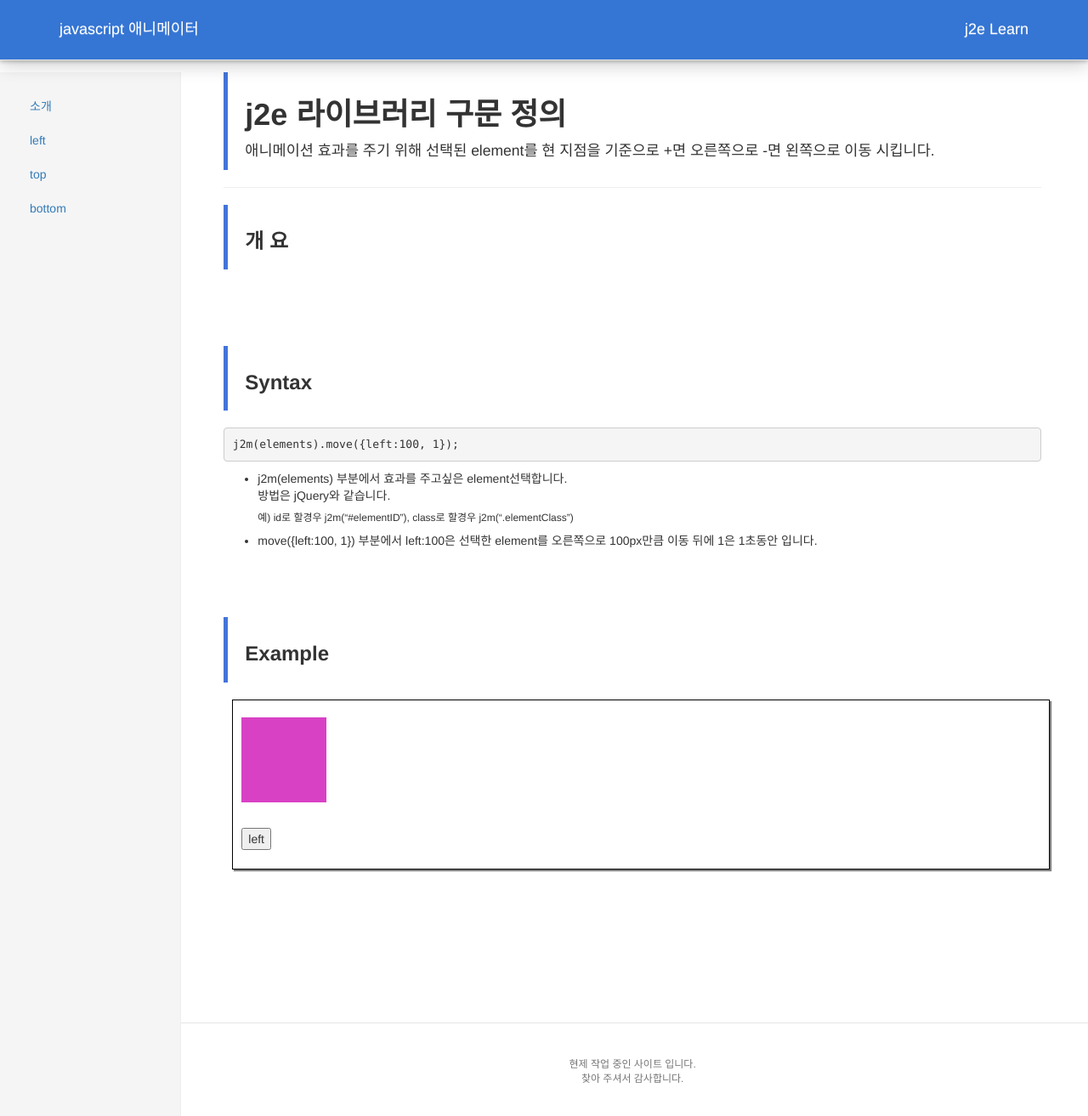
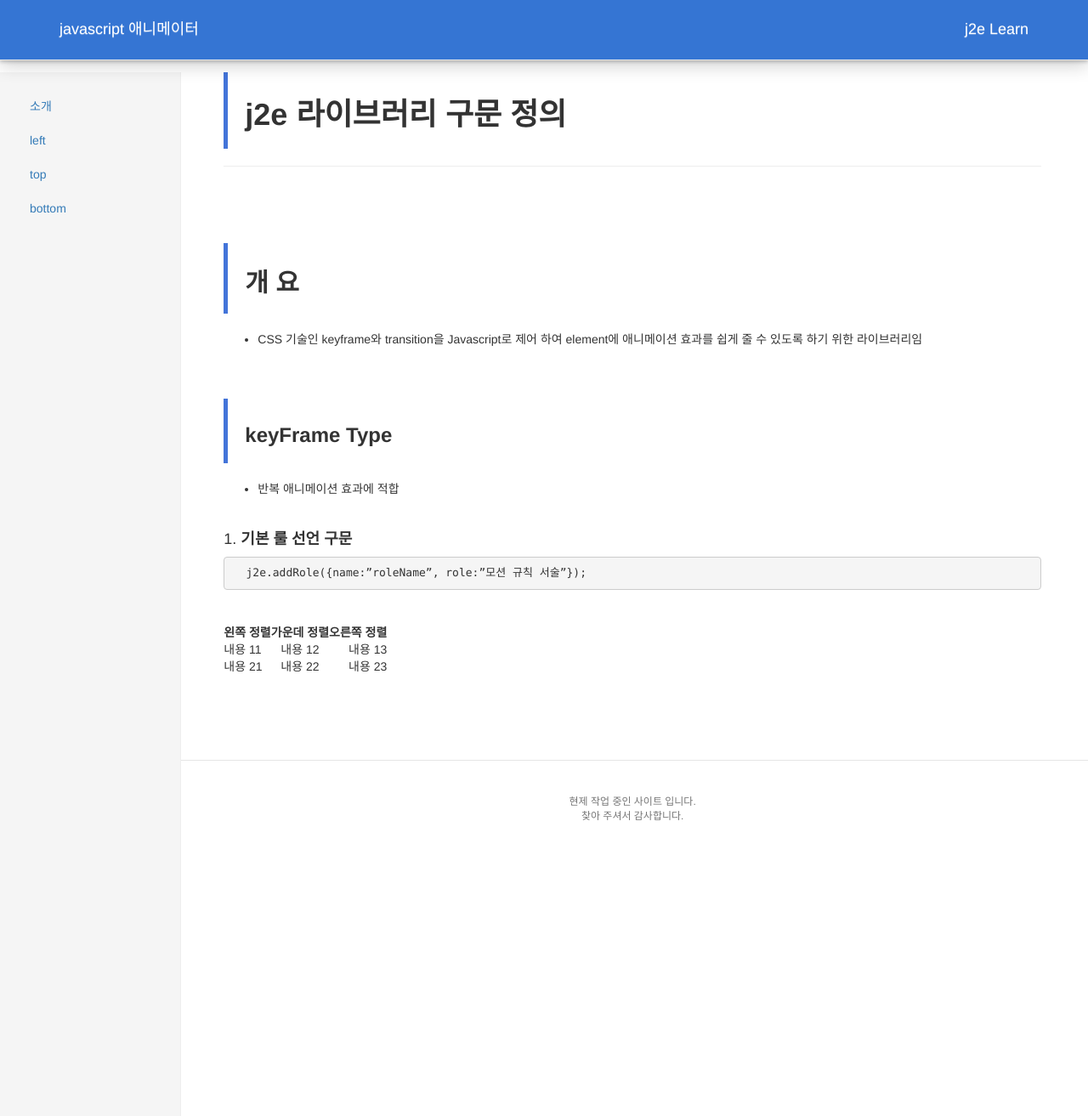
Before and after one commit to silbaram/silbaram.github.io, a Jekyll site: the page built from _j2eLearn/0-j2eLearnInfo.markdown, in a window 1280 px wide and 1318 px high. Shown: the top 1313 px of the window at 85% size. Built offline with Jekyll 4.4.1, drawn with Linux system fonts in a browser that asks for light colours; nearby versions of some CDN libraries.

Commit message:
설명 페이지 추가

````diff
--- a/_j2eLearn/0-j2eLearnInfo.markdown
+++ b/_j2eLearn/0-j2eLearnInfo.markdown
@@ -6,42 +6,35 @@ pageType: j2eLearn
 ---
 
 > # **j2e 라이브러리 구문 정의**
-> 애니메이션 효과를 주기 위해 선택된 element를  현 지점을 기준으로 +면 오른쪽으로 -면 왼쪽으로 이동 시킵니다.
 
 -----------------------------------
-
-
-> ### **개  요**
 
 <br />
 <br />
 <br />
 
-> ### **Syntax**
+> ## **개  요**
 
-```{.javascript}
-j2m(elements).move({left:100, 1});
-```
-* j2m(elements) 부분에서 효과를 주고싶은 element선택합니다.
-  방법은 jQuery와 같습니다.
-
-  ###### 예) id로 할경우 j2m("#elementID"), class로 할경우 j2m(".elementClass")
-
-* move({left:100, 1}) 부분에서 left:100은 선택한 element를 오른쪽으로 100px만큼 이동 뒤에 1은 1초동안 입니다.
+* CSS 기술인 keyframe와 transition을 Javascript로 제어 하여 element에 애니메이션 효과를 쉽게 줄 수 있도록 하기 위한 라이브러리임
 
 <br />
 <br />
+
+> ### **keyFrame Type**
+
+* 반복 애니메이션 효과에 적합
+
 <br />
 
-> ### **Example**
+#### 1. **기본 룰 선언 구문**
 
-<div id="demo_contain" style="height:200px; width:100%; background-color:#FFFFFF; border:0.5px solid black; margin:10px; position:relative; padding:10px; box-shadow: 2px 2px 1px grey;">
-  <div id="demo_object" style="width:100px; height:100px; position:absolute; top:20px; left:10px; background-color:#D941C5;"></div>
-
-  <input type="button" value="left" id="leftButton" style="position:absolute;top:150px;">
-</div>
-
+```
+  j2e.addRole({name:”roleName”, role:”모션 규칙 서술”});
+```
 
 <br />
-<br />
-<br />
+
+| 왼쪽 정렬 | 가운데 정렬 | 오른쪽 정렬 |
+| :--- | :---: | ---: |
+| 내용 11 | 내용 12 | 내용 13 |
+| 내용 21 | 내용 22 | 내용 23 |
````
